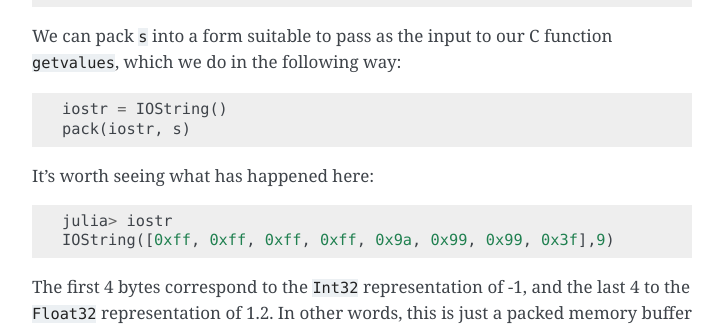
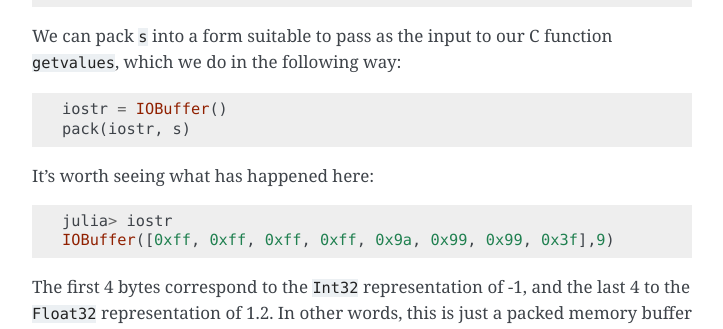
Before and after one commit to pao/StrPack.jl, a Sphinx documentation site: the page built from doc/index.rst, in a window 1280 px wide and 900 px high, scrolled down 781 px. Shown: the part 160-489 px from the top of the window, without its empty margins (388-1111 px from the left). Built offline with Sphinx 7.4.7, drawn with Linux system fonts in a browser that asks for light colours.

Commit message:
s/IOString/IOBuffer/ Fix #10

```diff
--- a/doc/index.rst
+++ b/doc/index.rst
@@ -45,13 +45,13 @@ Note that C's ``int`` corresponds to ``Int32``. Let's initialize an object of th
 We can pack ``s`` into a form suitable to pass as the input to our C function ``getvalues``, which we do in the
 following way::
 
-    iostr = IOString()
+    iostr = IOBuffer()
     pack(iostr, s)
 
 It's worth seeing what has happened here::
 
     julia> iostr
-    IOString([0xff, 0xff, 0xff, 0xff, 0x9a, 0x99, 0x99, 0x3f],9)
+    IOBuffer([0xff, 0xff, 0xff, 0xff, 0x9a, 0x99, 0x99, 0x3f],9)
 
 The first 4 bytes correspond to the ``Int32`` representation of -1, and the last 4 to the ``Float32``
 representation of 1.2. In other words, this is just a packed memory buffer encoding ``s``. (There are
```
Also changed, not shown: README.md (+1 -1 lines), 2 other files.
